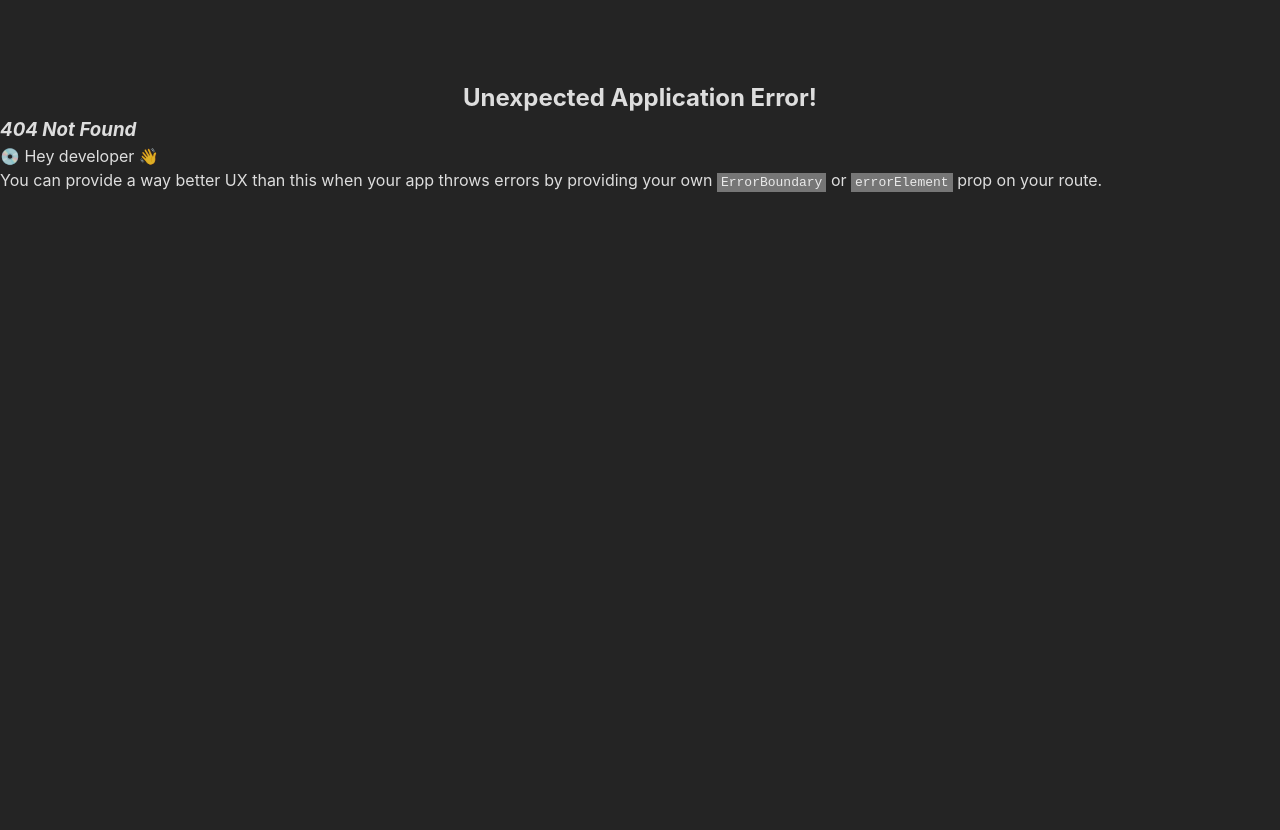
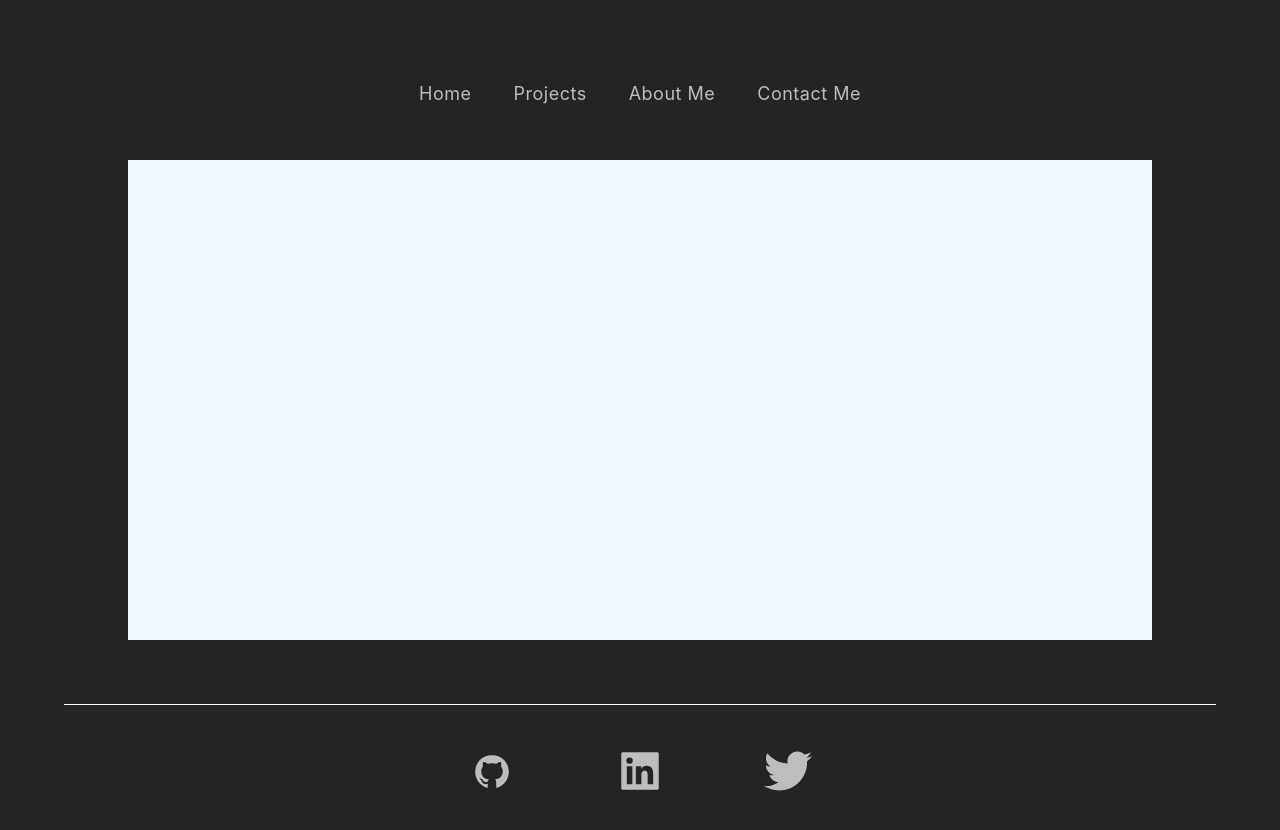
Before and after one commit to Anzanrai/portfolio-react, a React (Vite) app: page /about-me in a window 1280 px wide. Before the commit this address had no page. Shown: the top 830 px of the page. Before the commit the page ends 800 px from the top, so only its background shows below. Built offline with nearby package versions, Linux system fonts and the light colour scheme.

Commit message:
updating links and navigation display names

```diff
--- a/src/components/NavBar/index.tsx
+++ b/src/components/NavBar/index.tsx
@@ -3,6 +3,7 @@ import { FiMenu } from 'react-icons/fi';
 import {MdClose} from 'react-icons/md';
 import './index.scss';
 import { useState, useRef } from 'react';
+import React from 'react';
 
 const NavBar = () => {
   const windowSize = useRef([window.innerWidth, window.innerHeight]);
@@ -13,21 +14,21 @@ const NavBar = () => {
       linkTo: '/',
       name: 'aboutMe',
       hoverState: false,
-      linkTitle: 'About Me',
+      linkTitle: 'Home',
       className: '',
     },
     {
-      linkTo: '/portfolio',
+      linkTo: '/projects',
       name: 'portfolio',
       hoverState: false,
-      linkTitle: 'Portfolio',
+      linkTitle: 'Projects',
       className: '',
     },
     {
-      linkTo: '/resume',
+      linkTo: '/about-me',
       name: 'resume',
       hoverState: false,
-      linkTitle: 'Resume',
+      linkTitle: 'About Me',
       className: '',
     },
     {
--- /dev/null
+++ b/src/pages/About/index.scss
@@ -0,0 +1,10 @@
+@import '../../constants.scss';
+
+.resume-page {
+    &-content{
+        margin: 0 auto;
+        min-height: 60vh;
+        width: 80%;
+        background-color: aliceblue;
+    }
+}
--- a/src/pages/Resume/index.tsx
+++ b/src/pages/About/index.tsx
@@ -1,12 +1,14 @@
+import React from 'react';
 
+import './index.scss';
 import NavBar from '../../components/NavBar'
 import SocialPanel from '../../components/SocialPanel'
 
 function Resume() {
   return (
-    <div>
+    <div className='resume-page'>
         <NavBar />
-        Resume Page
+        <div className='resume-page-content'></div>
         <SocialPanel />
     </div>
   )
```
Also changed, not shown: src/App.tsx (+7 -6 lines), src/pages/Projects/index.scss (renamed from src/pages/Portfolio/index.scss), src/pages/Projects/index.tsx (renamed from src/pages/Portfolio/index.tsx).
